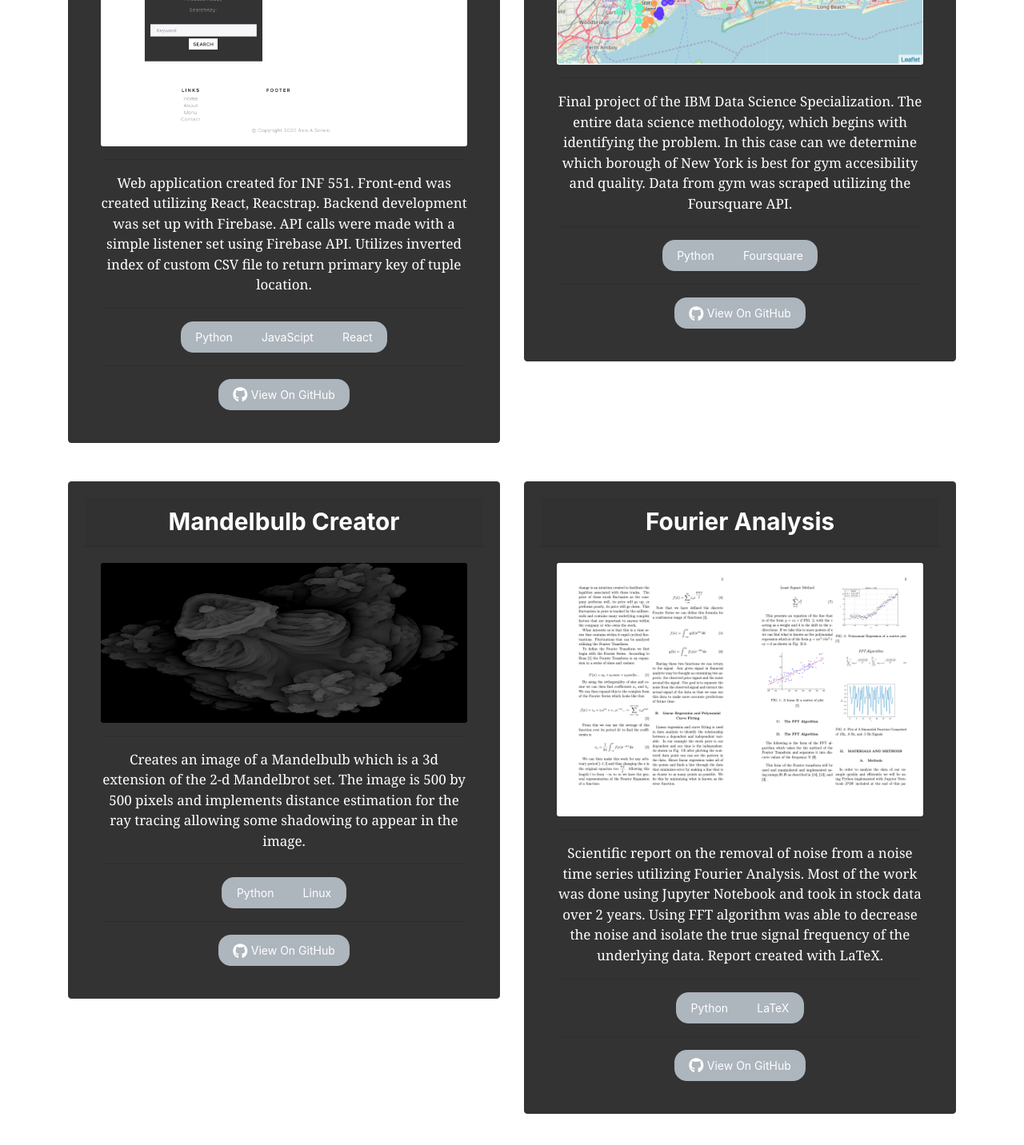
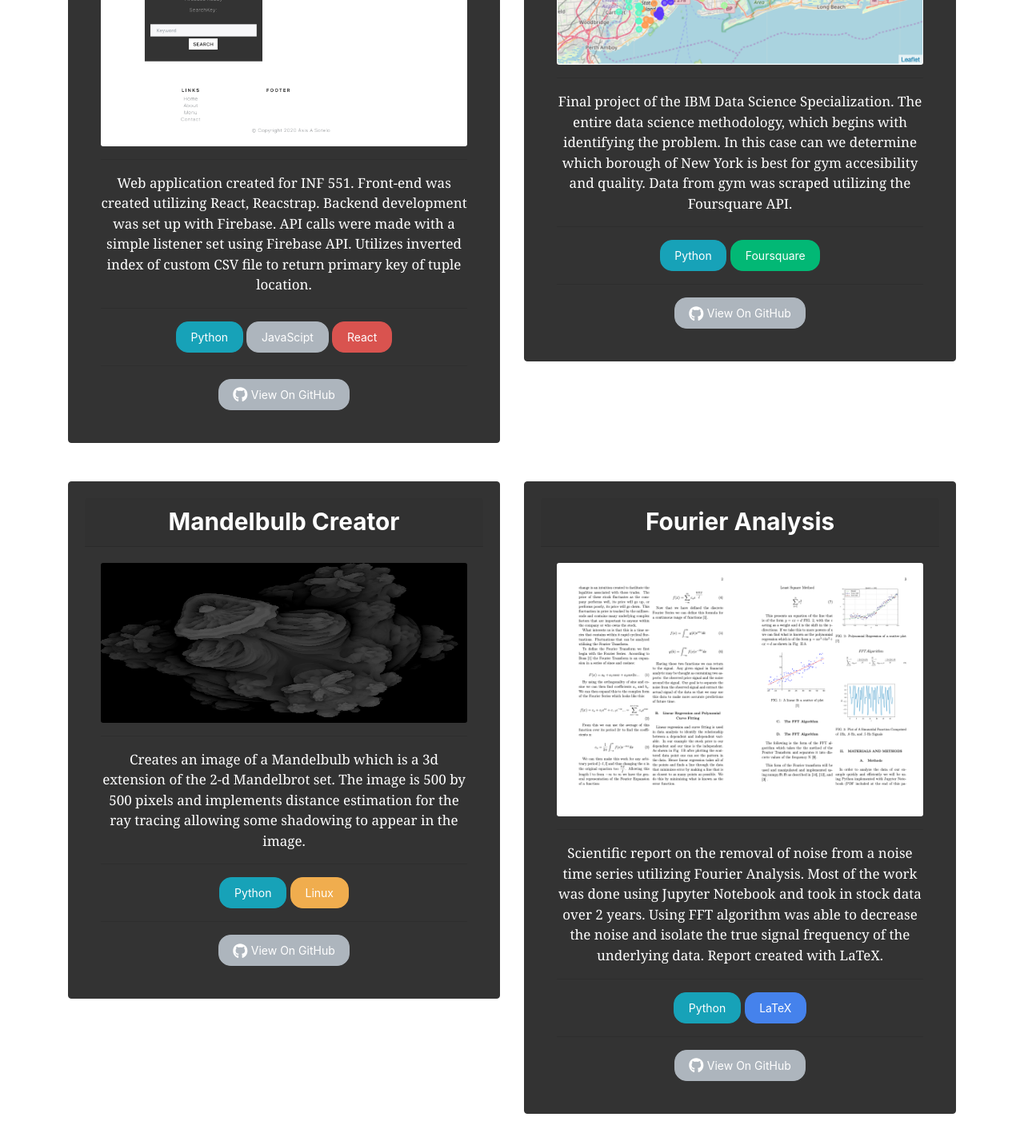
Before and after one commit to AsisASotelo/personal_website, a React (Create React App) app: page /projects in a window 1280 px wide. Shown: the part 1202-2634 px from the top of the page at 80% size. Built offline with nearby package versions, Linux system fonts and the light colour scheme.

Commit message:
Modify buttons

```diff
--- a/src/component/ProjectComponent.js
+++ b/src/component/ProjectComponent.js
@@ -59,11 +59,11 @@ class Project extends Component {
                                                 <hr></hr>
                                                 <CardText>Web application created for INF 551. Front-end was created utilizing React, Reacstrap. Backend development was set up with Firebase. API calls were made with a simple listener set using Firebase API. Utilizes inverted index of custom CSV file to return primary key of tuple location.</CardText>
                                                 <hr></hr>
-                                                        <ButtonGroup>
-                                                            <Button> <Icon icon={pythonIcon} /> Python </Button>
-                                                            <Button> <Icon icon={javascriptIcon} /> JavaScipt </Button>
-                                                            <Button> <Icon icon={reactIcon} /> React </Button>
-                                                        </ButtonGroup>
+
+                                                            <Button color= "info"> <Icon icon={pythonIcon} /> Python </Button> {' '}
+                                                            <Button> <Icon icon={javascriptIcon} /> JavaScipt </Button> {' '}
+                                                            <Button color ="danger"> <Icon icon={reactIcon} /> React </Button> {' '}
+
                                                 <hr></hr>
                                                         <a href="https://github.com/AsisASotelo/Firebase_JSON"><Button><FontAwesomeIcon icon={faGithub} size="lg"/> View On GitHub</Button></a>
                                             </CardBody>
@@ -82,10 +82,10 @@ class Project extends Component {
                                                     <hr></hr>
                                                     <CardText>Final project of the IBM Data Science Specialization. The entire data science methodology, which begins with identifying the problem. In this case can we determine which borough of New York is best for gym accesibility and quality. Data from gym was scraped utilizing the Foursquare API. </CardText>
                                                     <hr></hr>
-                                                    <ButtonGroup>
-                                                        <Button> <Icon icon={pythonIcon} />  Python </Button>
-                                                        <Button> <Icon icon={foursquareIcon} /> Foursquare </Button>
-                                                    </ButtonGroup>
+
+                                                        <Button color="info"> <Icon icon={pythonIcon} />  Python </Button>{' '}
+                                                        <Button color ="success"> <Icon icon={foursquareIcon} /> Foursquare </Button>
+
                                                     <hr></hr>
                                                     <a href="https://github.com/AsisASotelo/Coursera_Capstone"><Button><FontAwesomeIcon icon={faGithub} size="lg"/> View On GitHub</Button></a>
                                                 </CardBody>
@@ -105,10 +105,11 @@ class Project extends Component {
                                                 <hr></hr>
                                                 <CardText>Creates an image of a Mandelbulb which is a 3d extension of the 2-d Mandelbrot set. The image is 500 by 500 pixels and implements distance estimation for the ray tracing allowing some shadowing to appear in the image. </CardText>
                                                 <hr></hr>
-                                                        <ButtonGroup>
-                                                            <Button> <Icon icon={pythonIcon} />  Python </Button>
-                                                            <Button> <Icon icon={linuxIcon} /> Linux </Button>
-                                                        </ButtonGroup>
+
+                                                            <Button color="info" > <Icon icon={pythonIcon} />  Python </Button>{' '}
+
+                                                            <Button color="warning" > <Icon icon={linuxIcon} /> Linux </Button>
+
                                                 <hr></hr>
                                                     <a href="https://github.com/AsisASotelo/Mandelbulb-Raytracer"><Button><FontAwesomeIcon icon={faGithub} size="lg"/> View On GitHub</Button></a>
                                             </CardBody>
@@ -127,10 +128,10 @@ class Project extends Component {
                                                     <hr></hr>
                                                     <CardText>Scientific report on the removal of noise from a noise time series utilizing Fourier Analysis. Most of the work was done using Jupyter Notebook and took in stock data over 2 years. Using FFT algorithm was able to decrease the noise and isolate the true signal frequency of the underlying data. Report created with LaTeX. </CardText>
                                                     <hr></hr>
-                                                    <ButtonGroup>
-                                                        <Button> <Icon icon={pythonIcon} />  Python </Button>
-                                                        <Button> <Icon icon={latexIcon} /> LaTeX </Button>
-                                                    </ButtonGroup>
+
+                                                        <Button color="info"> <Icon icon={pythonIcon} />  Python </Button>{' '}
+                                                        <Button color="primary"> <Icon icon={latexIcon} /> LaTeX </Button>
+
                                                     <hr></hr>
                                                     <a href="https://github.com/AsisASotelo/Fourier_Transform_Project"><Button><FontAwesomeIcon icon={faGithub} size="lg"/> View On GitHub</Button></a>
                                                 </CardBody>
```
